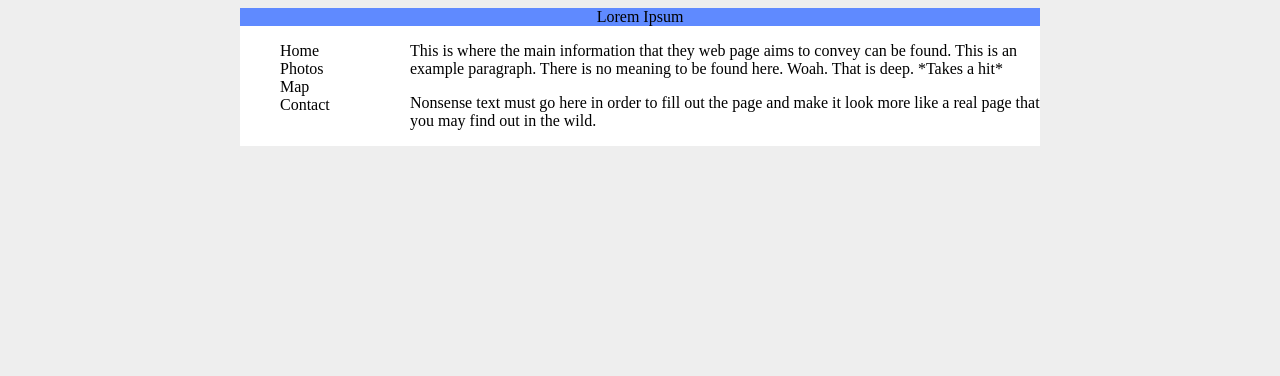
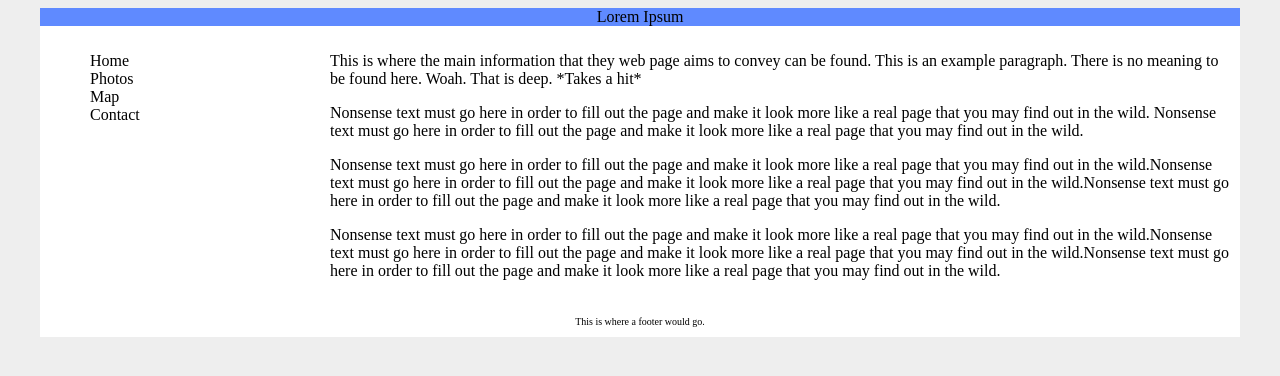
Before and after one commit to ronnoc5991/second-site, a plain HTML site: page index.html in a window 1280 px wide. Drawn offline with Linux system fonts and the light colour scheme.

Commit message:
continued setting up skeleton page according to video.. at about 7 minute mark

```diff
--- a/index.html
+++ b/index.html
@@ -9,7 +9,7 @@
     #container {
         margin: auto;
         background-color:white;
-        width: 800px;
+        width: 1200px;
     }
 
     #header {
@@ -18,17 +18,22 @@
     }
 
     #navegation {
-        width: 130px;
+        width: 250px;
         float: left;
+        padding: 10;
     }
 
     #main {
-        width: 630px;
+        width: 900px;
         float: right;
+        padding: 10;
     }
 
     #footer{
         clear: both;
+        padding: 10;
+        text-align: center;
+        font-size: 10px;
     }
 
 </style>
@@ -51,12 +56,14 @@
 
             <div id= "main">
                 <p>This is where the main information that they web page aims to convey can be found.  This is an example paragraph.  There is no meaning to be found here.  Woah.  That is deep.  *Takes a hit*</p>
-                <p>Nonsense text must go here in order to fill out the page and make it look more like a real page that you may find out in the wild.</p>
+                <p>Nonsense text must go here in order to fill out the page and make it look more like a real page that you may find out in the wild. Nonsense text must go here in order to fill out the page and make it look more like a real page that you may find out in the wild.</p>
+                <p>Nonsense text must go here in order to fill out the page and make it look more like a real page that you may find out in the wild.Nonsense text must go here in order to fill out the page and make it look more like a real page that you may find out in the wild.Nonsense text must go here in order to fill out the page and make it look more like a real page that you may find out in the wild.</p>
+                <p>Nonsense text must go here in order to fill out the page and make it look more like a real page that you may find out in the wild.Nonsense text must go here in order to fill out the page and make it look more like a real page that you may find out in the wild.Nonsense text must go here in order to fill out the page and make it look more like a real page that you may find out in the wild.</p>
             </div>
 
         </div>
 
-        <div id= "footer"></div>
+        <div id= "footer"> This is where a footer would go. </div>
 
     </div>
 
```
